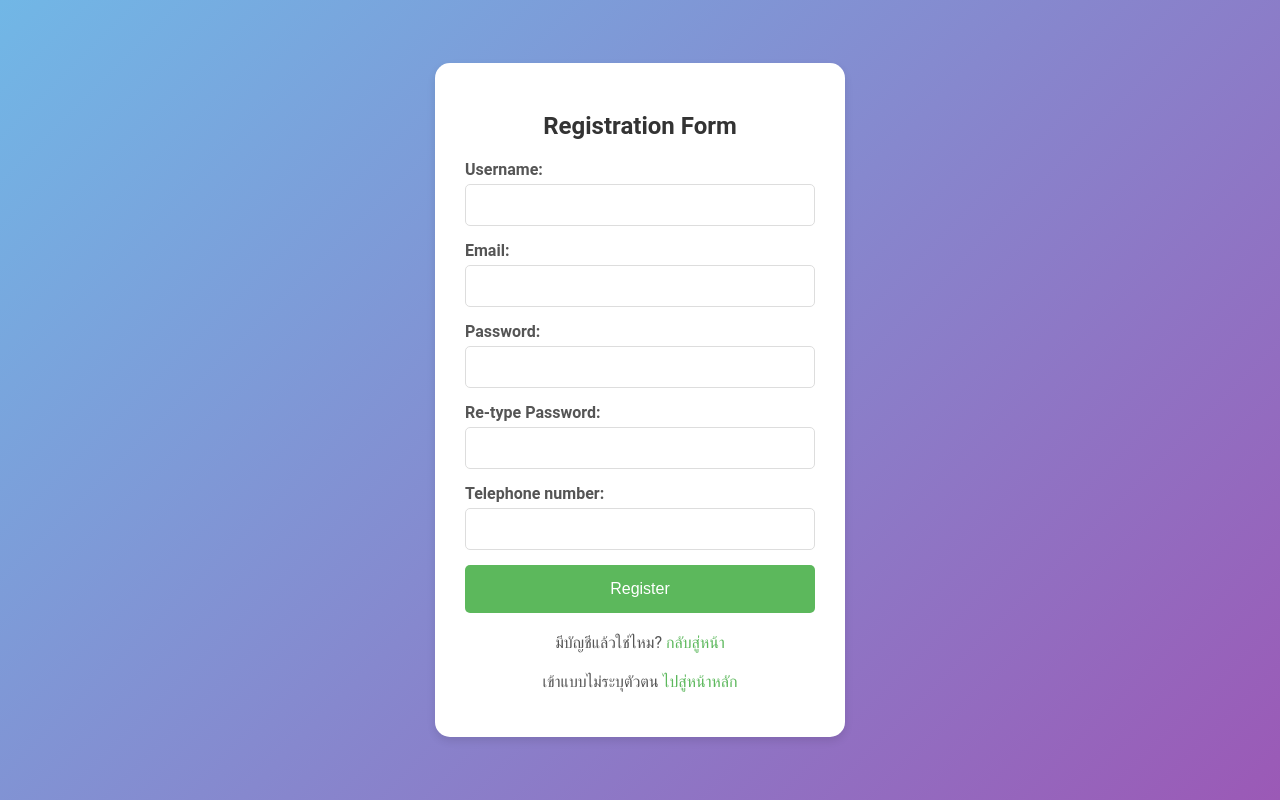
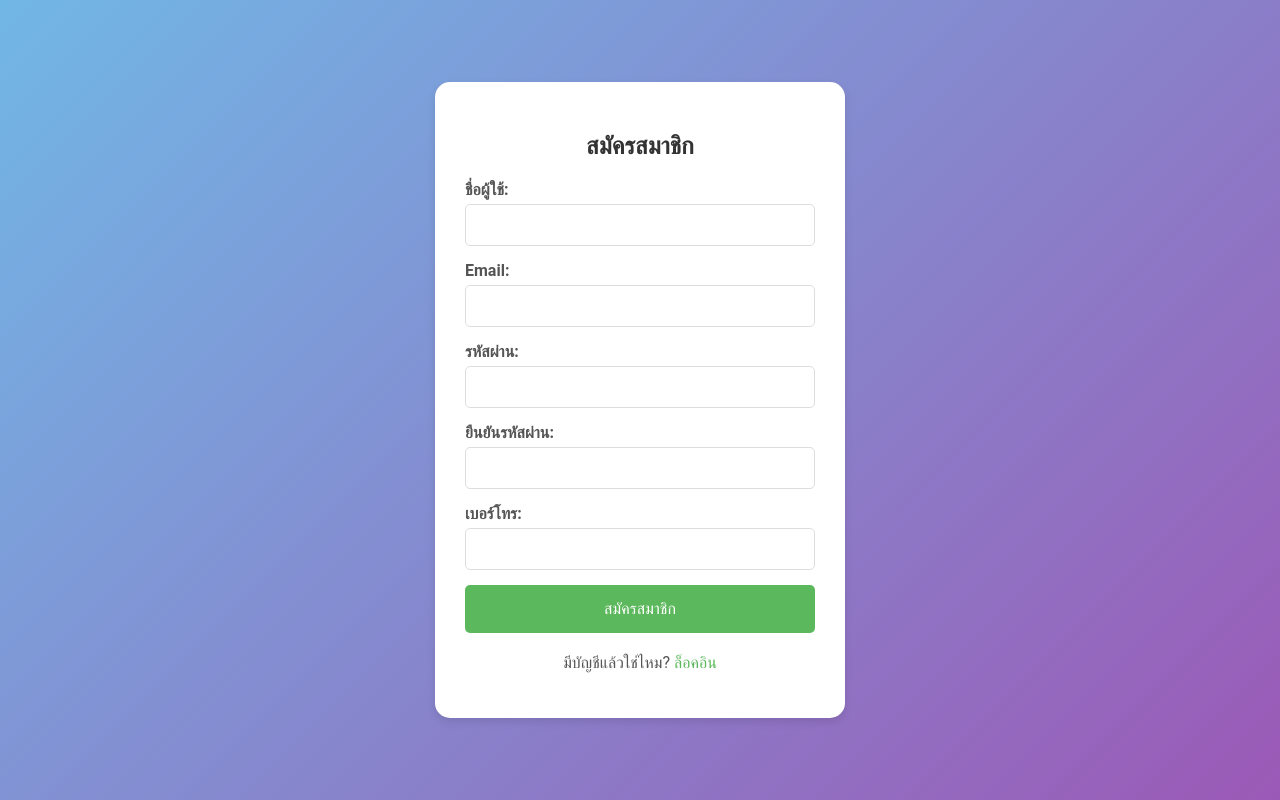
Before and after one commit to Sayorinne/Miniproject5-Remake, a PHP site: page /MiniProject5/registration.php in a window 1280 px wide. Run offline with PHP 8.4, Linux system fonts and the light colour scheme; some libraries are stand-ins or nearby versions.

Commit message:
fix nav bar and page

```diff
--- a/CSS/CustomerProductDetail.css
+++ b/CSS/CustomerProductDetail.css
@@ -3,6 +3,7 @@
     flex-direction: column;
     align-items: center;
     padding: 20px;
+    padding-top: 4%;
     background-color: #f5f5f5;
 }
 
--- a/CSS/login.css
+++ b/CSS/login.css
@@ -5,7 +5,7 @@ body {
     font-family: 'Roboto', sans-serif;
     line-height: 1.5;
     min-height: 100vh;
-    background: linear-gradient(135deg, #e0e0e0, #cfcfcf);
+    background: linear-gradient(135deg, #e0e0e0, #bbbbbb);
     flex-direction: column;
     margin: 0;
 }
--- a/CSS/navbar.css
+++ b/CSS/navbar.css
@@ -1,6 +1,6 @@
 /* Layout Styles */
 .layout .right-main .top-nav {
-    background-color: #ECB159;
+    background-color: #F5EEDC;
     border-bottom: 1px solid #33343a;
     border-color: rgba(51, 52, 58, 0.5);
     height: 80px;
@@ -82,6 +82,7 @@
 
 .left-menu .left-menu-content .nav a span {
     padding: 0;
+    font-size: 20px;
     transition: color 0.5s;
 }
 
--- a/CustomerDetailworkart.php
+++ b/CustomerDetailworkart.php
@@ -71,6 +71,10 @@ $stripeSessionId = $session->id;
         rel="stylesheet">
 
     <!-- JavaScript -->
+    <script
+    src="JS/profile.js" defer>
+    </script>
+
     <script src="https://js.stripe.com/v3/"></script>
 </head>
 
--- a/CustomerProfile.php
+++ b/CustomerProfile.php
@@ -83,7 +83,7 @@ include "database.php";
                         </div>
 
                         <a class="edit-profile-btn" href="CustomerEditProfile.php">
-                            <button>Edit Profile</button>
+                            <p>Edit Profile</p>
                         </a>
                     </div>
 </body>
--- a/Login.php
+++ b/Login.php
@@ -35,11 +35,6 @@
                     สมัครสมาชิกเลย
                 </a>
             </p>
-            <p>เข้าแบบไม่ระบุตัวตน
-                <a href="CustomerHomepage.php" style="text-decoration:none;">
-                    ไปสู่หน้าหลัก
-                </a>
-            </p>
         </div>
     </form>
 </body>
--- a/Registration.php
+++ b/Registration.php
@@ -87,31 +87,28 @@
 </head>
 <body>
     <div class="main">
-        <h2>Registration Form</h2>
+        <h2>สมัครสมาชิก</h2>
         <form id="signupForm" method="POST" action="signup.php" onsubmit="return validateForm()">
-            <label for="username">Username:</label>
+            <label for="username">ชื่อผู้ใช้:</label>
             <input type="text" id="username" name="Username" required />
 
             <label for="email">Email:</label>
             <input type="email" id="email" name="email" required />
 
-            <label for="password">Password:</label>
+            <label for="password">รหัสผ่าน:</label>
             <input type="password" id="password" name="password" required />
 
-            <label for="repassword">Re-type Password:</label>
+            <label for="repassword">ยืนยันรหัสผ่าน:</label>
             <input type="password" id="repassword" name="repassword" required />
 
-            <label for="Tel">Telephone number:</label>
+            <label for="Tel">เบอร์โทร:</label>
             <input type="text" id="Tel" name="Tel" required pattern="\d{10}"
-                title="Enter a valid 10-digit phone number">
-            <button type="submit">Register</button>
+                title="กรอกเบอร์โทรศัพท์ให้ถูกต้อง (10 ตัวเลข)" />
+            <button type="submit">สมัครสมาชิก</button>
         </form>
 
         <p>มีบัญชีแล้วใช่ไหม?
-            <a href="login.php">กลับสู่หน้า</a>
-        </p>
-        <p>เข้าแบบไม่ระบุตัวตน
-            <a href="CustomerHomepage.php">ไปสู่หน้าหลัก</a>
+            <a href="login.php">ล็อคอิน</a>
         </p>
     </div>
 
@@ -122,17 +119,17 @@
             const tel = document.getElementById('Tel').value;
 
             if (!/^\d{10}$/.test(tel)) {
-                alert('Enter a valid 10-digit phone number.');
+                alert('กรอกเบอร์โทรศัพท์ให้ถูกต้อง');
                 return false;
             }
 
             if (!/^[a-zA-Z0-9]+$/.test(password)) {
-                alert('Password must contain only alphabets and numbers.');
+                alert('รหัสจะต้องมีตัวอักษร (a-z) หรือตัวเลข (0-9) เท่านั้น');
                 return false;
             }
 
             if (password !== repassword) {
-                alert('Passwords do not match.');
+                alert('รหัสผ่านไม่ตรงกัน');
                 return false;
             }
 
@@ -147,8 +144,8 @@
             if (urlParams.has('status') && urlParams.get('status') === 'success') {
                 document.body.style.overflow = 'hidden';
                 Swal.fire({
-                    title: 'Registration Successful!',
-                    text: 'Your account has been created successfully.',
+                    title: 'สมัครสมาชิกเสร็จสิ้น',
+                    text: 'บัญได้ถูกสร้างขึ้นเรียบร้อยแล้ว',
                     icon: 'success',
                     confirmButtonText: 'OK',
                     allowOutsideClick: true
--- a/Template/LeftNavBar/LeftNav.php
+++ b/Template/LeftNavBar/LeftNav.php
@@ -76,11 +76,11 @@ $current_page = basename($_SERVER['PHP_SELF']);
                 <div class="dropdown-content">
                     <a href="#"
                         class="<?php echo basename($_SERVER['PHP_SELF']) === 'AdminReservePage.php' ? 'active' : ''; ?>">
-                        <span class="nav-link">ประวัติการจองคิว</span>
+                        <span class="nav-link">การจองคิว</span>
                     </a>
                     <a href="#"
                         class="<?php echo basename($_SERVER['PHP_SELF']) === 'AdminReserveHistory.php' ? 'active' : ''; ?>">
-                        <span class="nav-link">ประวัติการสั่งซื้อ</span>
+                        <span class="nav-link">การสั่งซื้อ</span>
                     </a>
                 </div>
             </div>
```
Also changed, not shown: CSS/style.css (+9 -3 lines), Picture/logoใจ.jpg (deleted).
